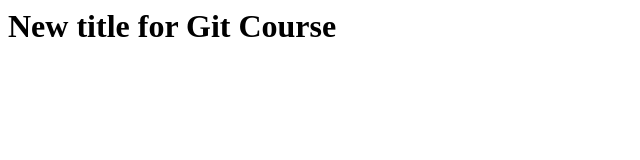
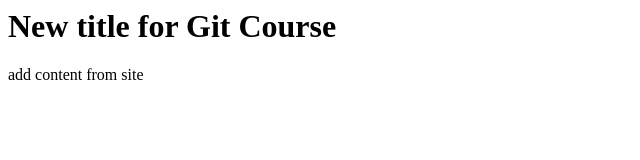
Before and after one commit to jorgeshadm/gitcourse, a plain HTML site: page index.html in a window 1280 px wide. Shown: the whole page, without its empty margins (0-640 px from the left). Drawn offline with Linux system fonts and the light colour scheme.

Commit message:
content included
content

```diff
--- a/index.html
+++ b/index.html
@@ -1 +1,2 @@
 <h1>New title for Git Course</h1>
+<p> add content from site</p>
```
